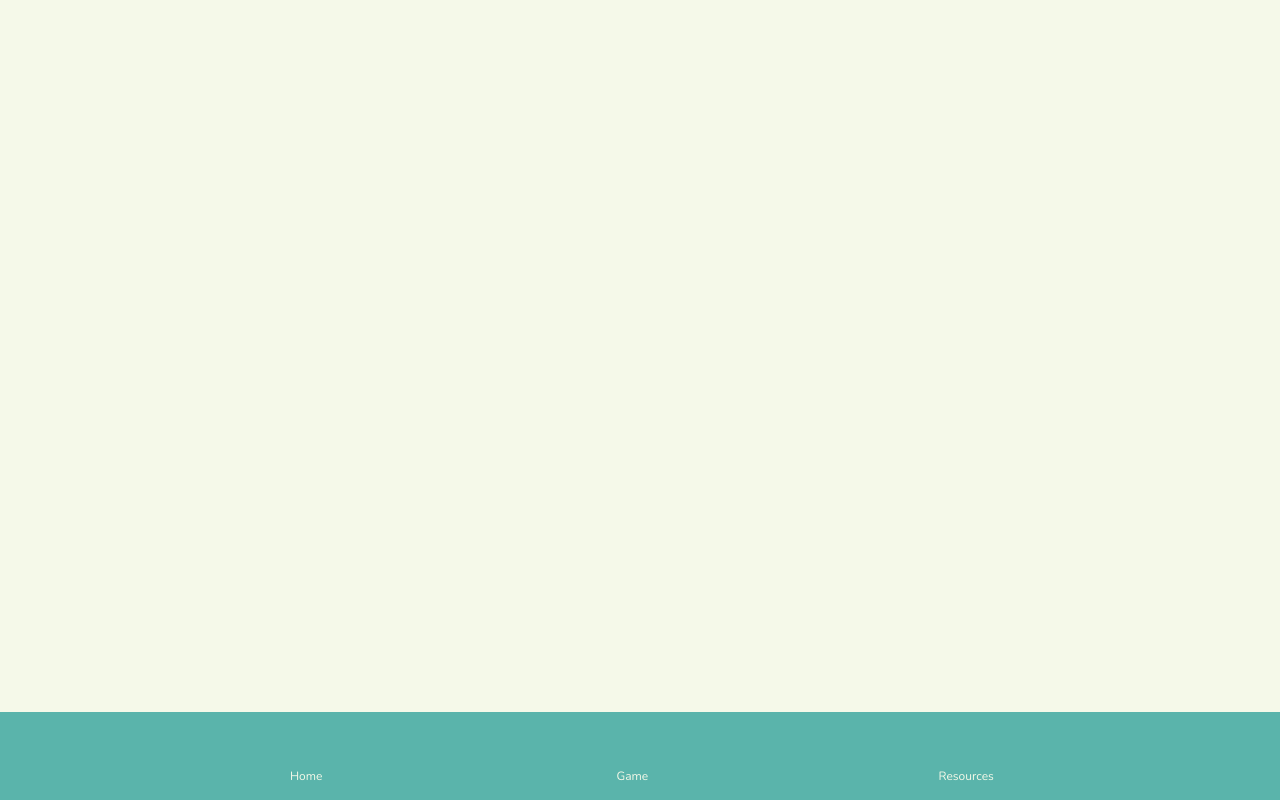
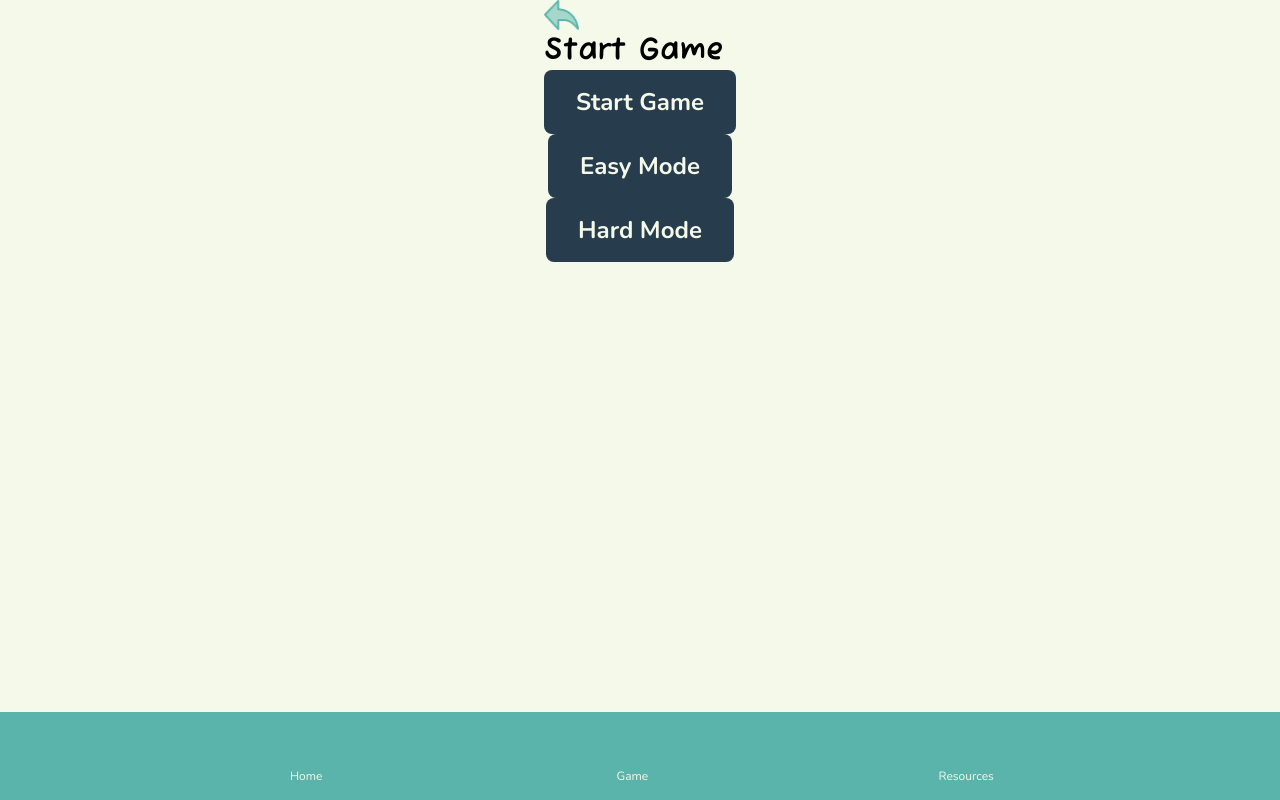
Before and after one commit to lbeique/trash-queens, a Vue app: page /game in a window 1280 px wide. Built offline with nearby package versions, Linux system fonts and the light colour scheme; some icons are missing.

Commit message:
desktop transfer

```diff
--- a/src/components/shared/GoBack.vue
+++ b/src/components/shared/GoBack.vue
@@ -1,5 +1,5 @@
 <script setup>
-import ExitGamePrompt from '../gameplay/ExitGamePrompt.vue'
+import ExitGamePrompt from '../gameplay/ExitGamePrompt.vue';
 </script>
 
 <template>
--- a/src/components/shared/Header.vue
+++ b/src/components/shared/Header.vue
@@ -1,15 +1,15 @@
 <script setup>
-import GoBackVue from './GoBack.vue';
+import GoBack from './GoBack.vue';
 </script>
 
 <template>
-  <header>
-    <GoBackVue :isGame="false" />
+    <div class="header">
+        <GoBack :isGame="false" />
         <div header__container>
             <h1>{{ title }}</h1>
             <slot name="Button"></slot>
         </div>
-  </header>
+    </div>
 </template>
 
 <script>
@@ -22,13 +22,13 @@ export default {
         }
     },
     components: {
-    GoBackVue
+        GoBack
     }
 };
 </script>
 
 <style scoped>
-header {
+.header {
     display: flex;
     flex-direction: column;
     align-items: flex-start;
--- a/src/views/Game.vue
+++ b/src/views/Game.vue
@@ -5,7 +5,11 @@ import Header from '../components/shared/Header.vue';
 </script>
 
 <template>
-  <Header title="Start Game" />
+  <Header title="Start Game">
+    <template v-slot:Button>
+      <Button text="Start Game" variant="primary" @click="startGame" />
+    </template>
+  </Header>
   <RouterLink to="/GamePlay-Easy">
     <Button text="Easy Mode" variant="primary" @click="startGame" />
   </RouterLink>
@@ -28,7 +32,10 @@ export default {
     data() {
         return {};
     },
-    components: { GoBack }
+    components: {
+      Header,
+      Button
+    }
 };
 </script>
 
```
Lines whose indentation alone changed are shown as unchanged.
